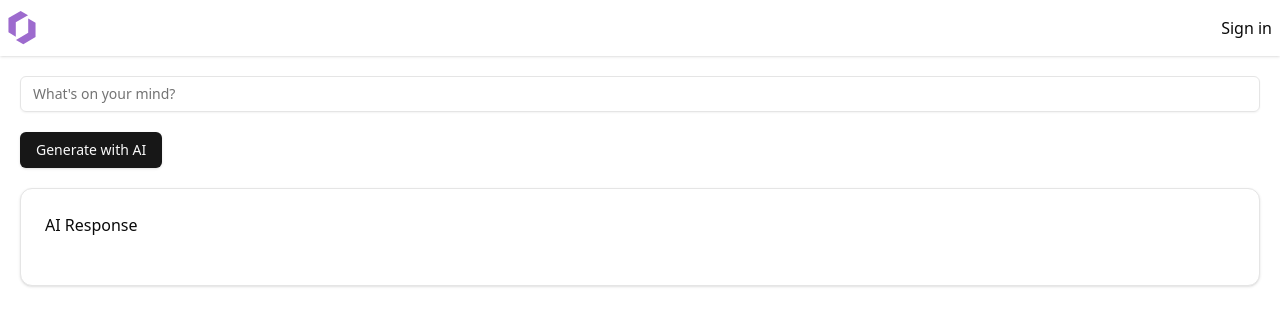
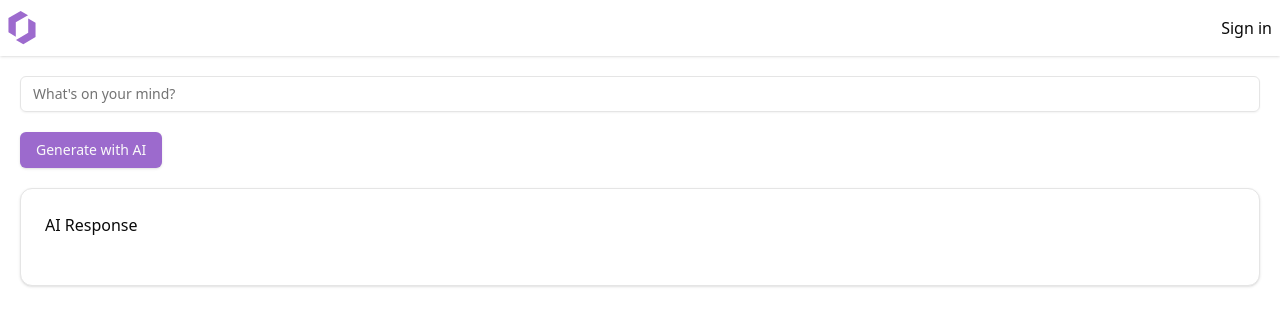
Before and after one commit to zana-abdollahpour/contentino, a Next.js app: page / in a window 1280 px wide. Shown: the top 326 px of the page. Built offline with nearby package versions, Linux system fonts and the light colour scheme; no server answers.

Commit message:
change primary color to #9D6BCE

```diff
--- a/src/app/globals.css
+++ b/src/app/globals.css
@@ -9,7 +9,7 @@
     --card-foreground: 0 0% 3.9%;
     --popover: 0 0% 100%;
     --popover-foreground: 0 0% 3.9%;
-    --primary: 0 0% 9%;
+    --primary: 270 50% 61%;
     --primary-foreground: 0 0% 98%;
     --secondary: 0 0% 96.1%;
     --secondary-foreground: 0 0% 9%;
@@ -36,7 +36,7 @@
     --card-foreground: 0 0% 98%;
     --popover: 0 0% 3.9%;
     --popover-foreground: 0 0% 98%;
-    --primary: 0 0% 98%;
+    --primary: 270 50% 16%;
     --primary-foreground: 0 0% 9%;
     --secondary: 0 0% 14.9%;
     --secondary-foreground: 0 0% 98%;
```
